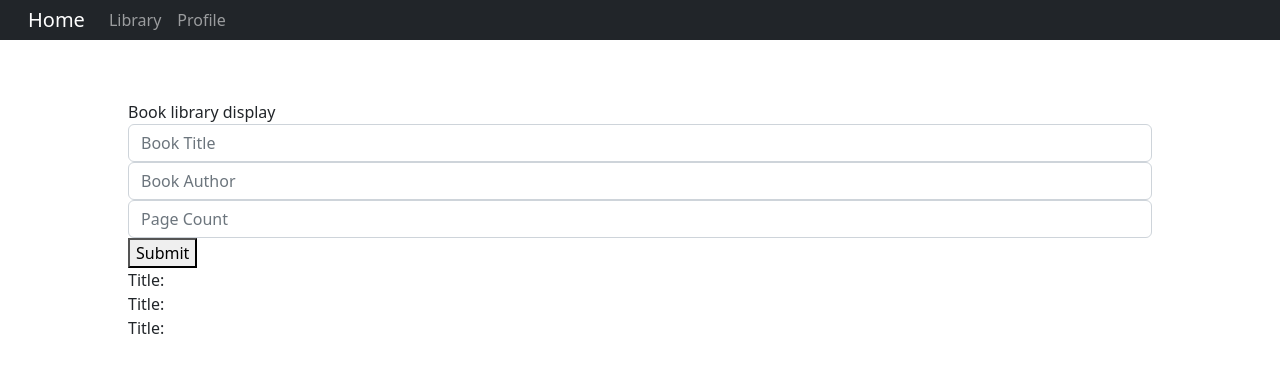
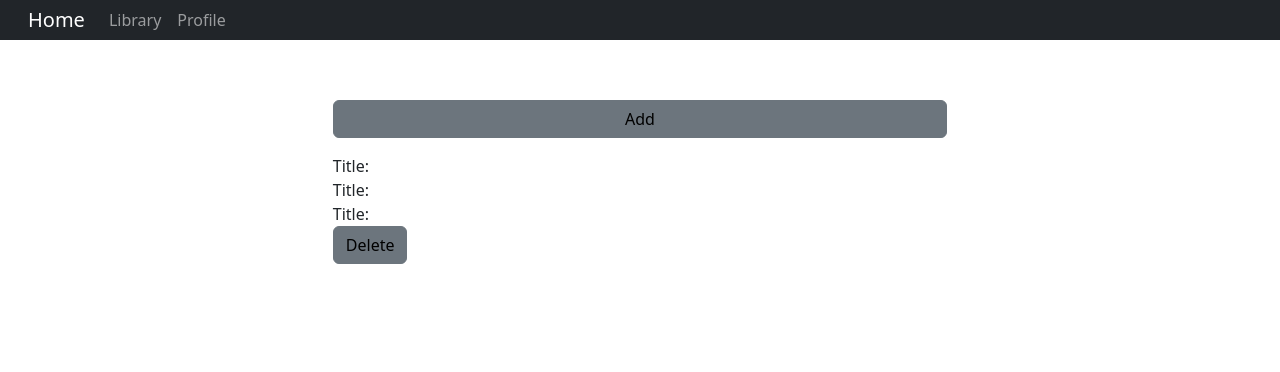
Before and after one commit to dunsd/book-rating, a React (Create React App) app: page / in a window 1280 px wide. Shown: the top 372 px of the page. Built offline with nearby package versions, Linux system fonts and the light colour scheme.

Commit message:
Add modal for book form, add scss for main colour

```diff
--- a/package.json
+++ b/package.json
@@ -2,6 +2,7 @@
   "name": "book-rating",
   "version": "0.1.0",
   "private": true,
+  "proxy": "http://localhost:3001",
   "dependencies": {
     "@testing-library/jest-dom": "^5.16.5",
     "@testing-library/react": "^13.4.0",
--- a/src/App.scss
+++ b/src/App.scss
@@ -18,3 +18,7 @@ body {
   width: 80%;
   margin: 100px auto auto auto;
 }
+
+.btn {
+  color: black;
+}
--- a/src/components/AddBook.js
+++ b/src/components/AddBook.js
@@ -1,28 +1,20 @@
-import React, { useState } from "react";
-import { Form, Container } from "react-bootstrap";
-import Button from "react-bootstrap";
+import React from "react";
+import { Form, Button, Modal } from "react-bootstrap";
 
-const AddBook = ({bookDetails, handleChange, handleSubmit}) => {
-//   const [bookDetails, setBookDetails] = useState([
-//     {
-//       title: "",
-//       author: "",
-//       pages: "",
-//     },
-//   ]);
+const AddBook = ({ bookDetails, handleChange, handleSubmit, formIsVisible, closeForm }) => {
+  return (
+    <Modal show={formIsVisible} onHide={closeForm}>
+        <Form className="addBookForm p-3 m-1">
+        <Modal.Header closeButton>
+            <Modal.Title>Add a Book</Modal.Title>
+        </Modal.Header>
+        <Modal.Body>
 
-//   const handleChange = (index, event) => {
-//     let data = [...bookDetails];
-//     data[index][event.target.name] = event.target.value;
-//     setBookDetails(data);
-//   };
-
-  return (
-    <Form className="addBookForm">
               {bookDetails.map((input, index) => {
                 return (
                   <div key={index}>
-            <Form.Group className="formInput" controlId="title">
+                    <Form.Group className="formInput m-1" controlId="title">
+                      <Form.Label>Book Title: </Form.Label>
                       <Form.Control
                         type="text"
                         placeholder="Book Title"
@@ -32,7 +24,8 @@ const AddBook = ({bookDetails, handleChange, handleSubmit}) => {
                         onChange={(event) => handleChange(index, event)}
                       />
                     </Form.Group>
-            <Form.Group className="formInput" controlId="author">
+                    <Form.Group className="formInput m-1" controlId="author">
+                      <Form.Label>Author: </Form.Label>
                       <Form.Control
                         type="text"
                         placeholder="Book Author"
@@ -42,7 +35,8 @@ const AddBook = ({bookDetails, handleChange, handleSubmit}) => {
                         onChange={(event) => handleChange(index, event)}
                       />
                     </Form.Group>
-            <Form.Group className="formInput" controlId="pages">
+                    <Form.Group className="formInput m-1" controlId="pages">
+                      <Form.Label>Page Count: </Form.Label>
                       <Form.Control
                         type="number"
                         placeholder="Page Count"
@@ -52,11 +46,28 @@ const AddBook = ({bookDetails, handleChange, handleSubmit}) => {
                         onChange={(event) => handleChange(index, event)}
                       />
                     </Form.Group>
-            <button onClick={(event) => handleSubmit(index, event)}>Submit</button>
+                    <Modal.Footer>
+                        <Button
+                          type="submit"
+                          variant="secondary"
+                          onClick={(event) => handleSubmit(index, event)}
+                        >
+                          Submit
+                        </Button>
+                        <Button
+                            variant="secondary"
+                            onClick={closeForm}
+                            >
+                                Close Form
+                        </Button>
+                    </Modal.Footer>
                   </div>
                 );
               })}
+              </Modal.Body>
             </Form>
+
+    </Modal>
   );
 };
 
--- a/src/components/BookDisplay.js
+++ b/src/components/BookDisplay.js
@@ -1,4 +1,5 @@
 import React from "react";
+import { Button } from "react-bootstrap";
 
 const BookDisplay = ({ storedBooks }) => {
   return (
@@ -9,6 +10,7 @@ const BookDisplay = ({ storedBooks }) => {
             <div>Title: {input.title}</div>
             <div>Title: {input.author}</div>
             <div>Title: {input.pages}</div>
+            <Button className="deleteBtn" variant="secondary" > Delete</Button>
           </div>
         );
       })}
--- a/src/components/Library.js
+++ b/src/components/Library.js
@@ -2,6 +2,8 @@ import React from "react";
 import AddBook from "./AddBook";
 import { useState } from "react";
 import BookDisplay from "./BookDisplay";
+import { Button } from "react-bootstrap";
+import "../css/Library.scss";
 
 const Library = () => {
   const [bookDetails, setBookDetails] = useState([
@@ -20,33 +22,40 @@ const Library = () => {
     },
   ]);
 
+  const [formIsVisible, setFormIsVisible] = useState(false);
+
+
+  const openForm = (e) => {
+    setFormIsVisible(true);
+  }
+
+  const closeForm = (e) => {
+    setFormIsVisible(false);
+  }
+
   const handleChange = (index, event) => {
     let data = [...bookDetails];
     data[index][event.target.name] = event.target.value;
     setBookDetails(data);
-    //setStoredBooks(data);
   };
 
   const handleSubmit = (index, event) => {
     event.preventDefault();
-    let data = [...bookDetails];
+    let data = [...storedBooks];
+    data.push(bookDetails[index]);
     console.log(data);
     setStoredBooks(data);
-    // let data = [...storedBooks];
-    // data[index][event.target.name] = event.target.value;
-    // console.log(data);
-    // setStoredBooks(data);
-    // console.log(storedBooks);
   };
 
   return (
-    <div>
-      Book library display
+    <div className="library">
+        <Button variant="secondary" onClick={openForm} >Add</Button>
       <AddBook
-
         bookDetails={bookDetails}
         handleChange={handleChange}
         handleSubmit={handleSubmit}
+        closeForm={closeForm}
+        formIsVisible={formIsVisible}
       />
       <BookDisplay storedBooks={storedBooks} />
     </div>
--- /dev/null
+++ b/src/css/Library.scss
@@ -0,0 +1,28 @@
+$primary-colour: #996633;
+
+.addBookForm {
+  .form-label {
+    font-weight: 600;
+  }
+}
+
+.modal-content {
+  box-shadow: rgb(0, 0, 0) 10px 10px 10px 5px;
+  background-color: $primary-colour;
+}
+
+.addBookForm {
+  h2 {
+    display: flex;
+    justify-content: center;
+  }
+}
+
+.library {
+  display: flex;
+  flex-direction: column;
+  width: 100%;
+  max-width: 60%;
+  margin: 0 auto;
+  gap: 1em;
+}
```
Lines whose indentation alone changed are shown as unchanged.
